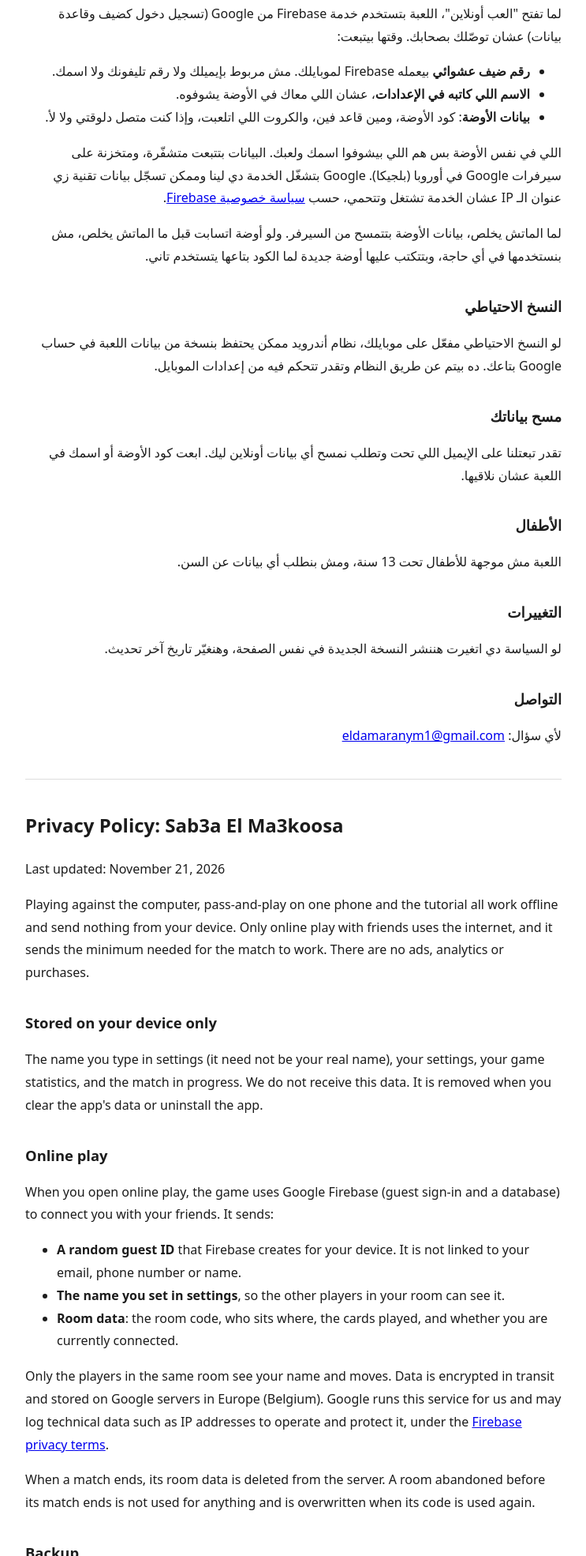
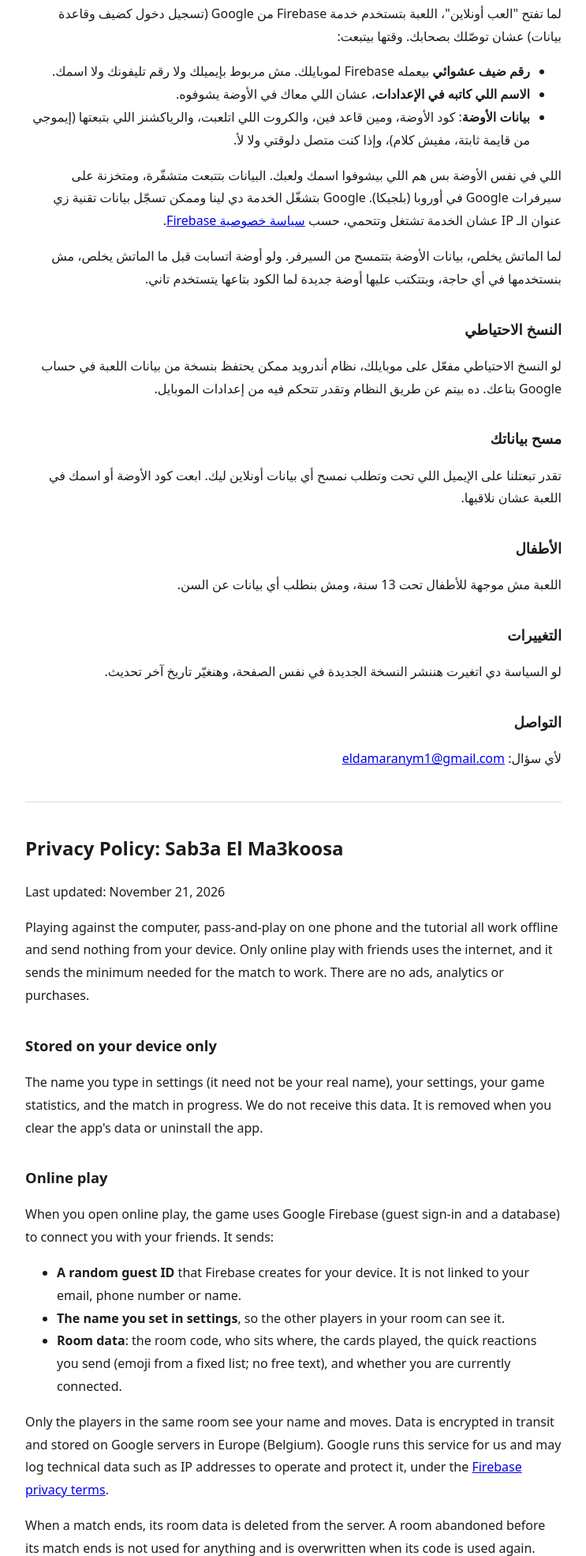
Before and after one commit to eldamaranym1-rgb/sab3a-privacy, a plain HTML site: page index.html in a window 1280 px wide. Shown: the part 615-2585 px from the top of the page at 79% size, without its empty margins (268-1011 px from the left). Drawn offline with Linux system fonts and the light colour scheme.

Commit message:
Mention quick reactions in room data

```diff
--- a/index.html
+++ b/index.html
@@ -32,7 +32,7 @@
 <ul>
   <li><b>رقم ضيف عشوائي</b> بيعمله Firebase لموبايلك. مش مربوط بإيميلك ولا رقم تليفونك ولا اسمك.</li>
   <li><b>الاسم اللي كاتبه في الإعدادات</b>، عشان اللي معاك في الأوضة يشوفوه.</li>
-  <li><b>بيانات الأوضة</b>: كود الأوضة، ومين قاعد فين، والكروت اللي اتلعبت، وإذا كنت متصل دلوقتي ولا لأ.</li>
+  <li><b>بيانات الأوضة</b>: كود الأوضة، ومين قاعد فين، والكروت اللي اتلعبت، والرياكشنز اللي بتبعتها (إيموجي من قايمة ثابتة، مفيش كلام)، وإذا كنت متصل دلوقتي ولا لأ.</li>
 </ul>
 <p>اللي في نفس الأوضة بس هم اللي بيشوفوا اسمك ولعبك. البيانات بتتبعت متشفّرة، ومتخزنة على سيرفرات Google في أوروبا (بلجيكا). Google بتشغّل الخدمة دي لينا وممكن تسجّل بيانات تقنية زي عنوان الـ IP عشان الخدمة تشتغل وتتحمي، حسب <a href="https://firebase.google.com/support/privacy">سياسة خصوصية Firebase</a>.</p>
 <p>لما الماتش يخلص، بيانات الأوضة بتتمسح من السيرفر. ولو أوضة اتسابت قبل ما الماتش يخلص، مش بنستخدمها في أي حاجة، وبتتكتب عليها أوضة جديدة لما الكود بتاعها يتستخدم تاني.</p>
@@ -63,7 +63,7 @@
 <ul>
   <li><b>A random guest ID</b> that Firebase creates for your device. It is not linked to your email, phone number or name.</li>
   <li><b>The name you set in settings</b>, so the other players in your room can see it.</li>
-  <li><b>Room data</b>: the room code, who sits where, the cards played, and whether you are currently connected.</li>
+  <li><b>Room data</b>: the room code, who sits where, the cards played, the quick reactions you send (emoji from a fixed list; no free text), and whether you are currently connected.</li>
 </ul>
 <p>Only the players in the same room see your name and moves. Data is encrypted in transit and stored on Google servers in Europe (Belgium). Google runs this service for us and may log technical data such as IP addresses to operate and protect it, under the <a href="https://firebase.google.com/support/privacy">Firebase privacy terms</a>.</p>
 <p>When a match ends, its room data is deleted from the server. A room abandoned before its match ends is not used for anything and is overwritten when its code is used again.</p>
```
